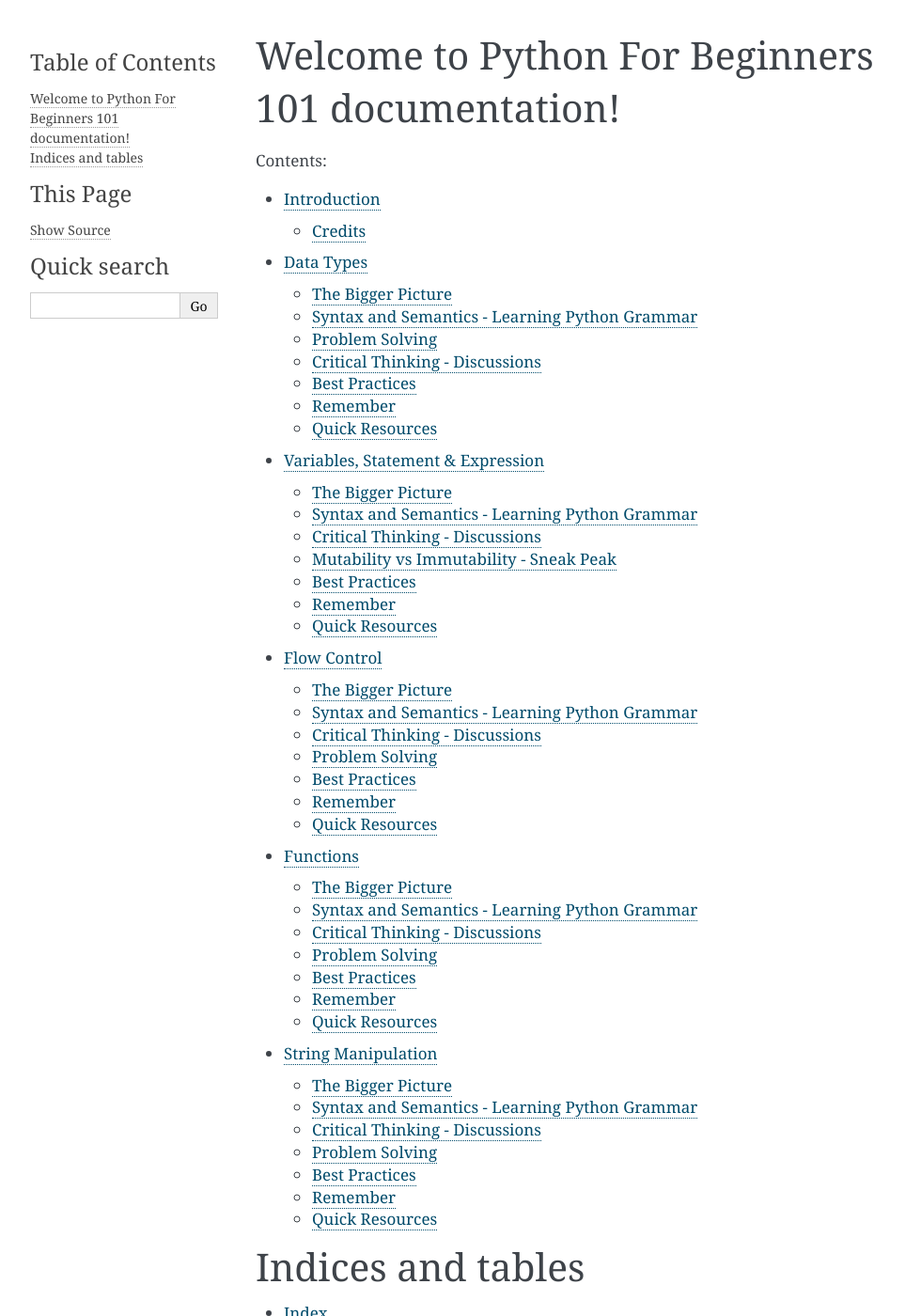
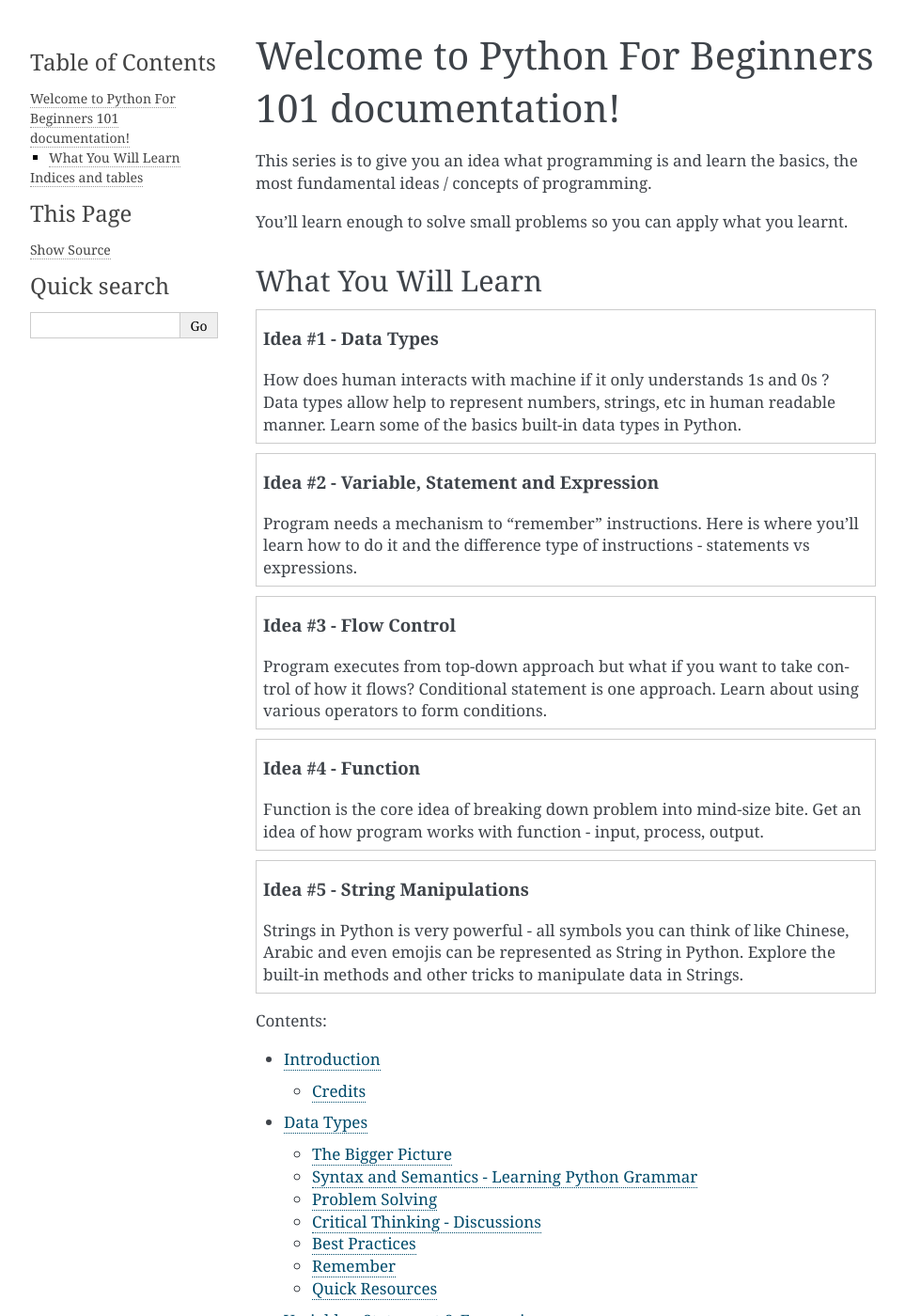
Before and after one commit to StudiMY/101-beginning-python, a Sphinx documentation site: the page built from source/index.rst, in a window 1280 px wide and 1400 px high. Shown: the whole window at 94% size, without its empty margins (148-1111 px from the left). Built offline with Sphinx 7.4.7, drawn with Linux system fonts in a browser that asks for light colours.

```diff
--- a/source/index.rst
+++ b/source/index.rst
@@ -5,6 +5,33 @@
 
 Welcome to Python For Beginners 101 documentation!
 ==================================================
+
+This series is to give you an idea what programming is and learn the basics, the most fundamental ideas / concepts of programming.
+
+You'll learn enough to solve small problems so you can apply what you learnt.
+
+What You Will Learn
+-------------------
+
+.. topic:: Idea #1 - Data Types
+
+    How does human interacts with machine if it only understands 1s and 0s ? Data types allow help to represent numbers, strings, etc in human readable manner. Learn some of the basics built-in data types in Python.
+
+.. topic:: Idea #2 - Variable, Statement and Expression
+
+    Program needs a mechanism to "remember" instructions. Here is where you'll learn how to do it and the difference type of instructions - statements vs expressions.
+
+.. topic:: Idea #3 - Flow Control
+
+    Program executes from top-down approach but what if you want to take control of how it flows? Conditional statement is one approach. Learn about using various operators to form conditions.
+
+.. topic:: Idea #4 - Function
+
+    Function is the core idea of breaking down problem into mind-size bite. Get an idea of how program works with function - input, process, output.
+
+.. topic:: Idea #5 - String Manipulations
+
+    Strings in Python is very powerful - all symbols you can think of like Chinese, Arabic and even emojis can be represented as String in Python. Explore the built-in methods and other tricks to manipulate data in Strings.
 
 .. toctree::
    :maxdepth: 2
```
Also changed, not shown: other parts of source/index.rst (+1 -0 lines), source/summary/index.rst (added, +11 -0 lines).
